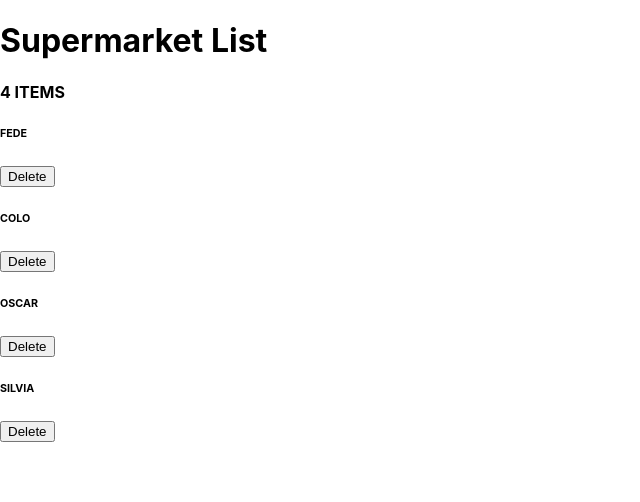
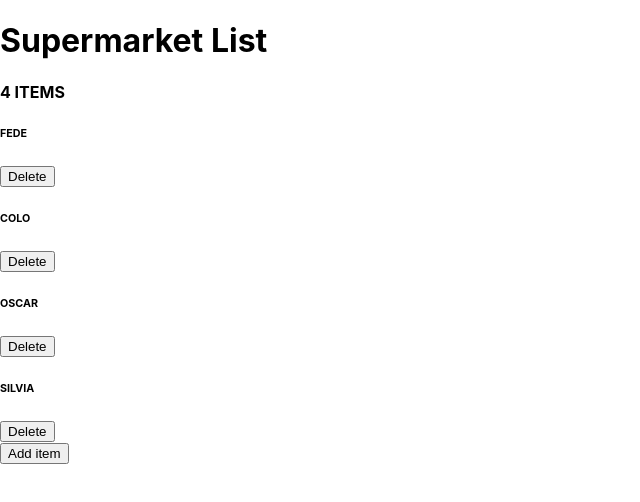
Before and after one commit to fedeevilla/supermarket-list-reactjs, a React (Create React App) app: page / in a window 1280 px wide. Shown: the top 502 px of the page, without its empty margins (0-640 px from the left). Built offline with nearby package versions, Linux system fonts and the light colour scheme; the HTML template or start-up script is replaced by a standard one.

Commit message:
Adding AddItem function

```diff
--- a/src/components/Container/index.js
+++ b/src/components/Container/index.js
@@ -23,11 +23,26 @@ class Container extends Component {
   }
 
   handleRemove = id => {
-    console.log(id);
-    // this.setState({
-    //   ...this.state,
-    //   items: this.state.tasks.filter(t => t.id !== id)
-    // });
+    this.setState({
+      ...this.state,
+      items: this.state.items.filter(t => t.id !== id)
+    });
+  };
+
+  handleAdd = item => {
+    let max = 0;
+
+    for (var i = 0; i < this.state.items.length; i++) {
+      if (this.state.items[i].id > max) {
+        max = this.state.items[i].id;
+      }
+    }
+
+    item.id = max + 1;
+    this.setState({
+      ...this.state,
+      items: this.state.items.concat(item)
+    });
   };
 
   render() {
@@ -35,7 +50,16 @@ class Container extends Component {
       <Fragment>
         <h1>Supermarket List</h1>
         <CountItems items={this.state.items} />
-        <List items={this.state.items} handleRemove={this.handleRemove} />
+        <List
+          items={this.state.items}
+          handleRemove={this.handleRemove}
+          handleAdd={this.handleAdd}
+        />
+        <div>
+          <button onClick={() => this.handleAdd({ name: "TEST" })}>
+            Add item
+          </button>
+        </div>
       </Fragment>
     );
   }
--- a/src/components/CountItems/index.js
+++ b/src/components/CountItems/index.js
@@ -4,7 +4,11 @@ import PropTypes from "prop-types";
 const CountItems = ({ items }) => {
   return (
     <Fragment>
-      <h4>{items.length} ITEMS</h4>
+      {items.length === 0 ? (
+        <h4>List is empty</h4>
+      ) : (
+        <h4>{items.length} ITEMS</h4>
+      )}
     </Fragment>
   );
 };
```
